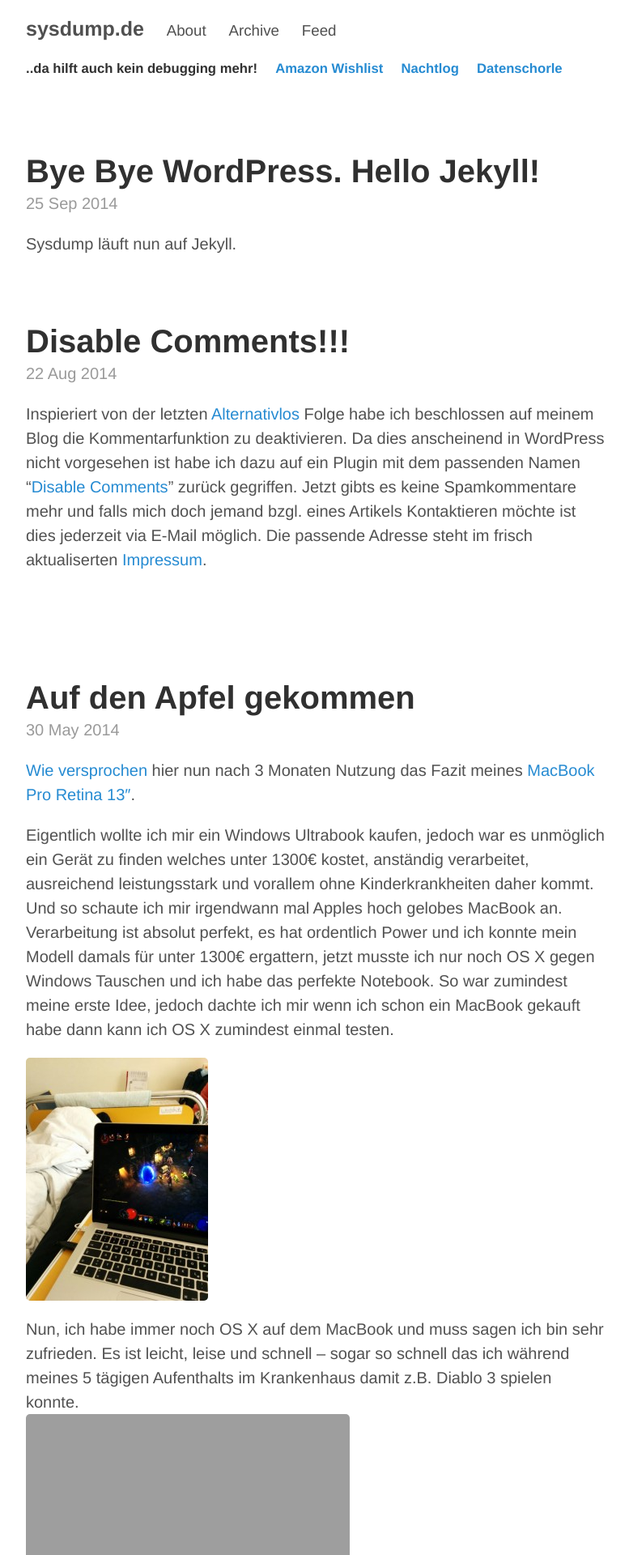
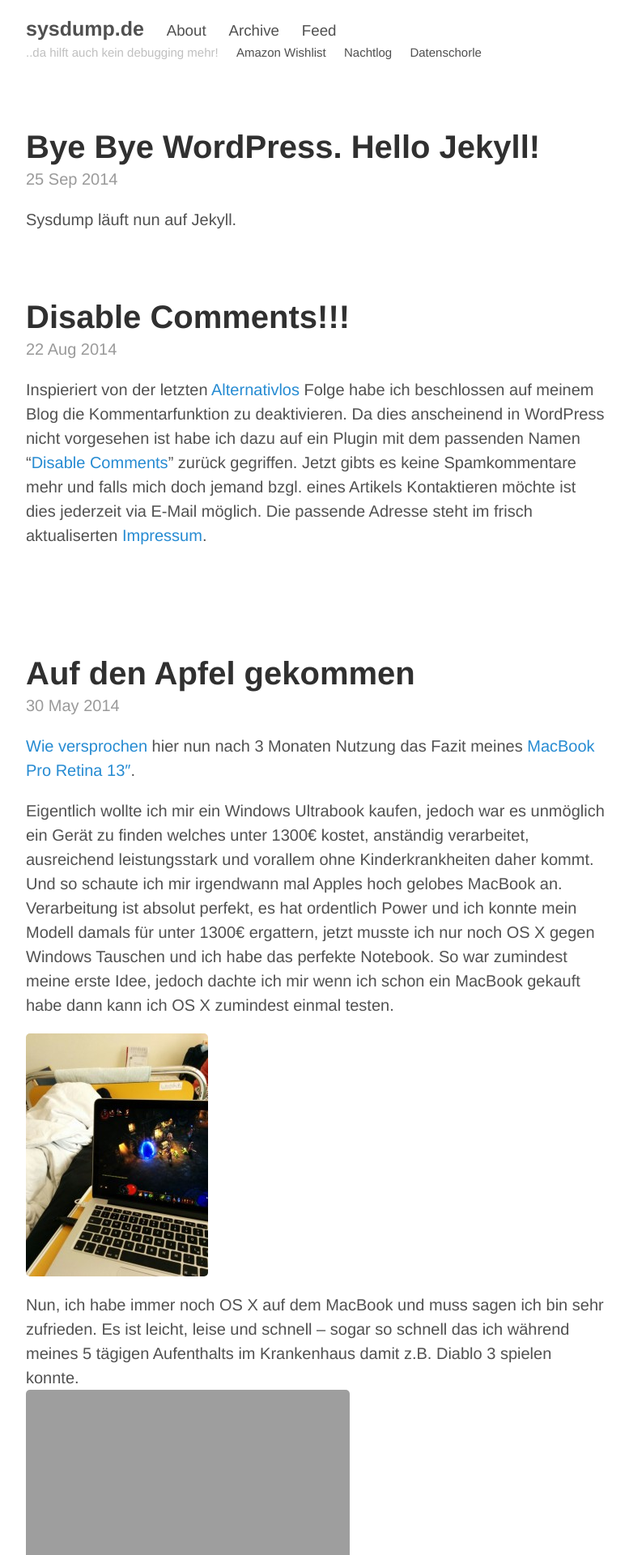
Before and after one commit to derMerl/dermerl.github.io, a Jekyll site: the page built from index.html, in a window 1280 px wide. Shown: the top 1920 px of the page at 81% size, without its empty margins (248-1025 px from the left). Built offline with Jekyll 4.4.1, drawn with Linux system fonts in a browser that asks for light colours; Markdown is read by kramdown in place of the engine named in the settings; the list of posts is cut into pages by our own code.

Commit message:
update_layout.html

```diff
--- a/_layouts/default.html
+++ b/_layouts/default.html
@@ -16,7 +16,7 @@
 
               &nbsp;&nbsp;&nbsp;<small><a href="/atom.xml">Feed</a></small>
 		</h3>
-		<h4>
+		<h4 class="masthead-title">
 		<small>{{ site.tagline }}</small>
 		      &nbsp;&nbsp;&nbsp;<small><a href="http://www.amazon.de/registry/wishlist/2LA4A795MB2DE">Amazon Wishlist</a></small>
 			  &nbsp;&nbsp;&nbsp;<small><a href="https://www.nachtlog.de/">Nachtlog</a></small>
```
